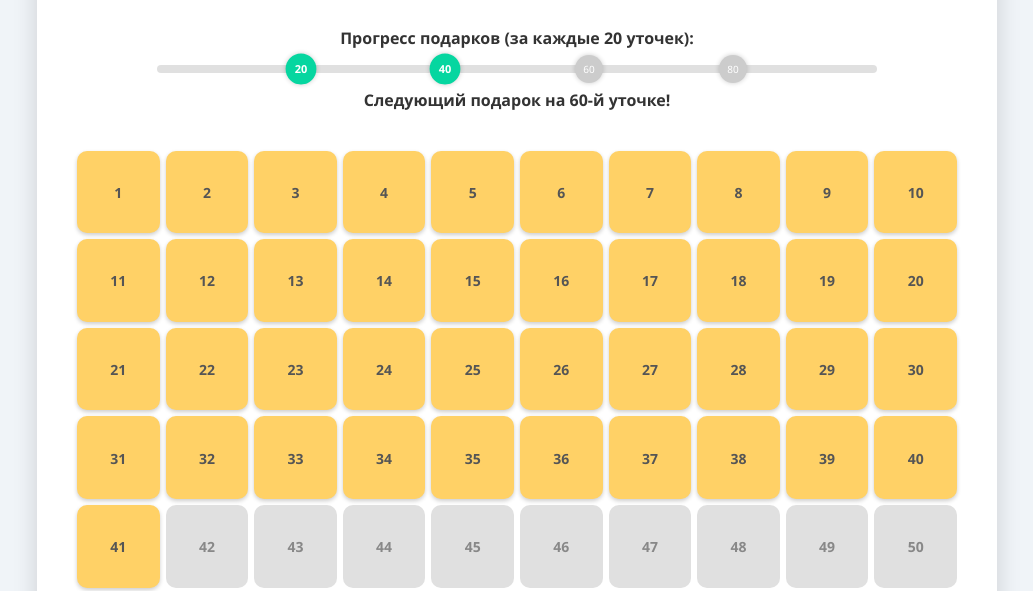
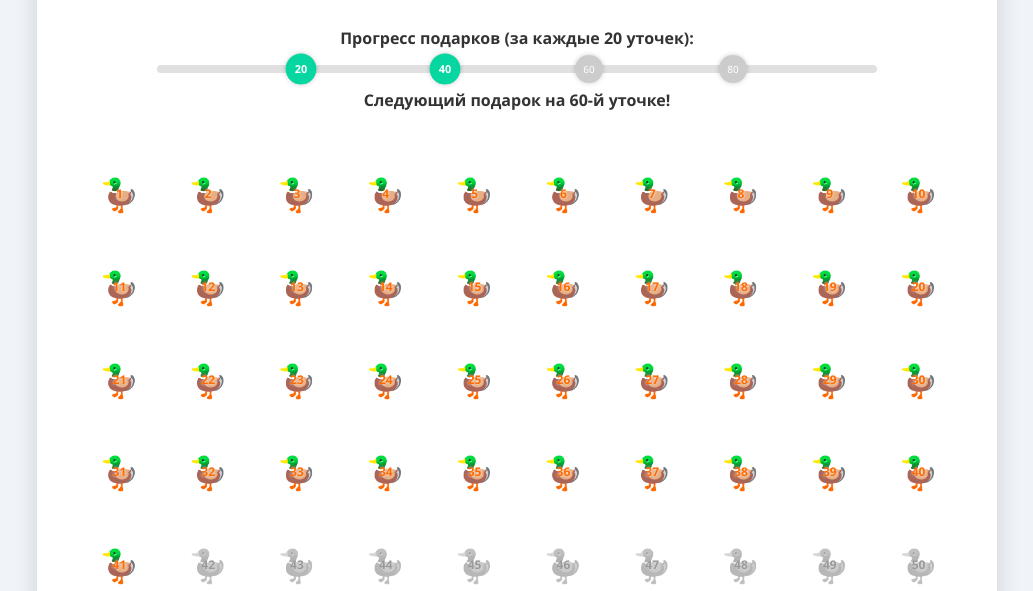
Before and after one commit to wolsfy/duck-tracker, a plain HTML site: page index.html in a window 1280 px wide. Shown: the part 171-762 px from the top of the page, without its empty margins (123-1156 px from the left). Drawn offline with Linux system fonts and the light colour scheme.

Commit message:
Изменен дизайн: цифры теперь отображаются в форме уточек 🦆

```diff
--- a/style.css
+++ b/style.css
@@ -58,7 +58,7 @@ h2 {
 .ducks-grid {
     display: grid;
     grid-template-columns: repeat(10, 1fr);
-    gap: 6px;
+    gap: 8px;
     margin-top: 30px;
     padding: 10px;
 }
@@ -70,30 +70,54 @@ h2 {
     display: flex;
     align-items: center;
     justify-content: center;
-    border-radius: 10px;
-    font-size: 14px;
+    border-radius: 50%;
+    font-size: 11px;
     font-weight: bold;
     cursor: pointer;
-    transition: background-color 0.3s, transform 0.1s;
+    transition: all 0.3s;
+    border: 2px solid transparent;
 }
 
+/* Уточка как фон с цифрой внутри */
 .duck::before {
+    content: '🦆';
+    position: absolute;
+    top: 50%;
+    left: 50%;
+    transform: translate(-50%, -50%);
+    font-size: 32px;
+    z-index: 1;
+}
+
+.duck::after {
     content: attr(data-id);
     position: absolute;
     top: 50%;
     left: 50%;
     transform: translate(-50%, -50%);
+    z-index: 2;
+    font-weight: bold;
+    font-size: 12px;
+    text-shadow: 0 0 2px white;
 }
 
-.duck.found {
-    background-color: #ffd166;
-    color: #555;
-    box-shadow: 0 2px 4px rgba(0, 0, 0, 0.2);
+.duck.found::before {
+    filter: brightness(1.2) saturate(1.3);
 }
 
-.duck.missing {
-    background-color: #e0e0e0;
-    color: #888;
+.duck.found::after {
+    color: #ff6b00;
+    text-shadow: 0 0 3px rgba(255, 255, 255, 0.9);
+}
+
+.duck.missing::before {
+    filter: grayscale(100%) brightness(0.8);
+    opacity: 0.4;
+}
+
+.duck.missing::after {
+    color: #999;
+    text-shadow: 0 0 2px rgba(255, 255, 255, 0.5);
 }
 
 /* --- НОВАЯ АНИМАЦИЯ: Покачивание при наведении --- */
@@ -102,10 +126,10 @@ h2 {
 }
 
 @keyframes wobble {
-    0%, 100% { transform: rotate(0deg) scale(1.05); }
-    25% { transform: rotate(-5deg) scale(1.05); }
-    50% { transform: rotate(5deg) scale(1.05); }
-    75% { transform: rotate(-3deg) scale(1.05); }
+    0%, 100% { transform: rotate(0deg) scale(1.1); }
+    25% { transform: rotate(-8deg) scale(1.1); }
+    50% { transform: rotate(8deg) scale(1.1); }
+    75% { transform: rotate(-5deg) scale(1.1); }
 }
 
 /* --- НОВАЯ АНИМАЦИЯ: Всплытие при нахождении уточки --- */
@@ -119,7 +143,7 @@ h2 {
         opacity: 0;
     }
     50% {
-        transform: scale(1.3) rotate(10deg);
+        transform: scale(1.4) rotate(15deg);
     }
     100% {
         transform: scale(1) rotate(0deg);
```
